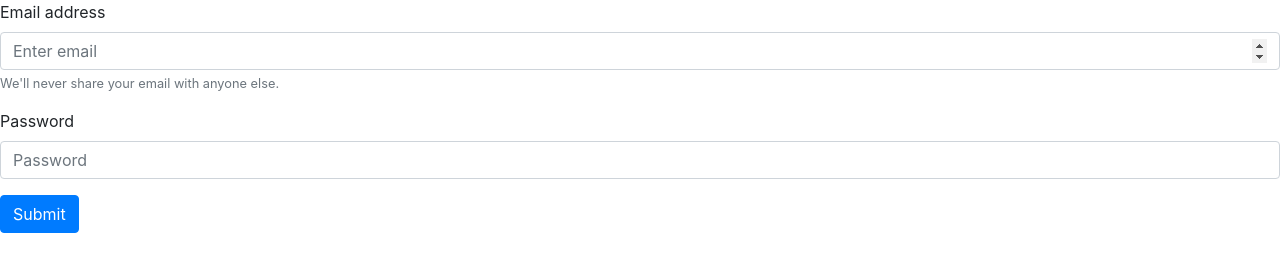
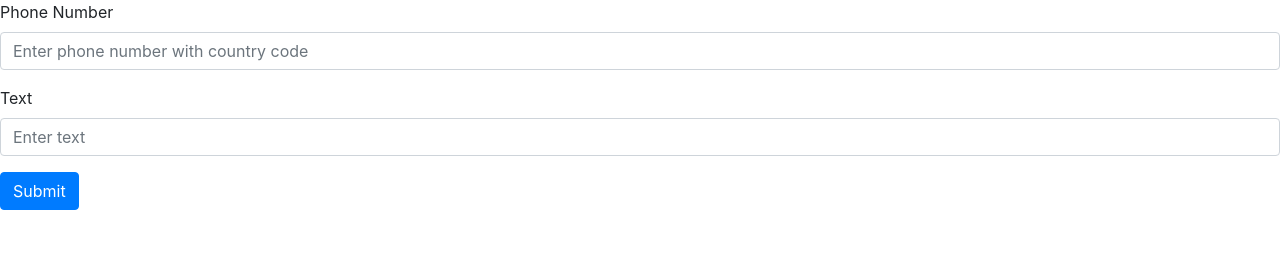
Before and after one commit to khoo2002/WhatsappChatLink, a plain HTML site: page index.html in a window 1280 px wide. Drawn offline with nearby package versions, Linux system fonts and the light colour scheme.

Commit message:
Update index.html

```diff
--- a/index.html
+++ b/index.html
@@ -6,7 +6,7 @@
   <!-- Bootstrap CSS -->
   <link rel="stylesheet" href="https://cdn.jsdelivr.net/npm/bootstrap@4.0.0/dist/css/bootstrap.min.css" integrity="sha384-Gn5384xqQ1aoWXA+058RXPxPg6fy4IWvTNh0E263XmFcJlSAwiGgFAW/dAiS6JXm" crossorigin="anonymous">
 
-  <title>Hello, world!</title>
+  <title>WhatsApp Link</title>
    <!-- jQuery first, then Popper.js, then Bootstrap JS -->
   <script src="https://code.jquery.com/jquery-3.2.1.slim.min.js" integrity="sha384-KJ3o2DKtIkvYIK3UENzmM7KCkRr/rE9/Qpg6aAZGJwFDMVNA/GpGFF93hXpG5KkN" crossorigin="anonymous"></script>
   <script src="https://cdn.jsdelivr.net/npm/popper.js@1.12.9/dist/umd/popper.min.js" integrity="sha384-ApNbgh9B+Y1QKtv3Rn7W3mgPxhU9K/ScQsAP7hUibX39j7fakFPskvXusvfa0b4Q" crossorigin="anonymous"></script>
@@ -15,16 +15,15 @@
 <body>
 <form>
   <div class="form-group">
-    <label for="exampleInputEmail1">Email address</label>
-    <input type="number" class="form-control" id="exampleInputEmail1" aria-describedby="emailHelp" placeholder="Enter email">
-    <small id="emailHelp" class="form-text text-muted">We'll never share your email with anyone else.</small>
+    <label for="exampleInputEmail1">Phone Number</label>
+    <input type="number" class="form-control" id="phoneNumber" placeholder="Enter phone number with country code">
   </div>
   <div class="form-group">
-    <label for="exampleInputPassword1">Password</label>
-    <input type="text" class="form-control" id="exampleInputPassword1" placeholder="Password">
+    <label for="exampleInputPassword1">Text</label>
+    <input type="text" class="form-control" id="exampleInputPassword1" placeholder="Enter text">
   </div>
 
-  <button type="submit" class="btn btn-primary">Submit</button>
+  <button class="btn btn-primary">Submit</button>
 </form>
 <script>
 function generateLink(phoneNumber, text){
```
